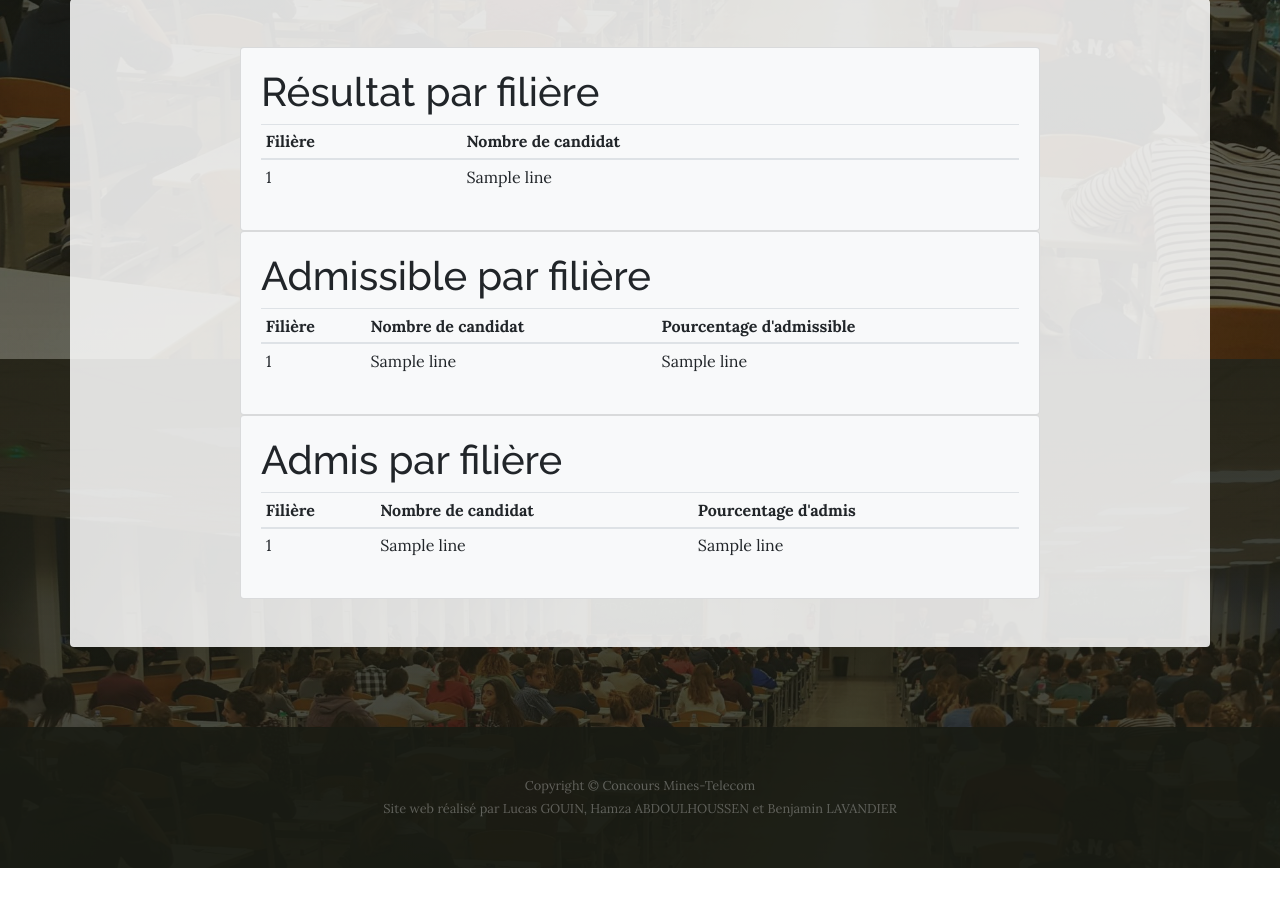
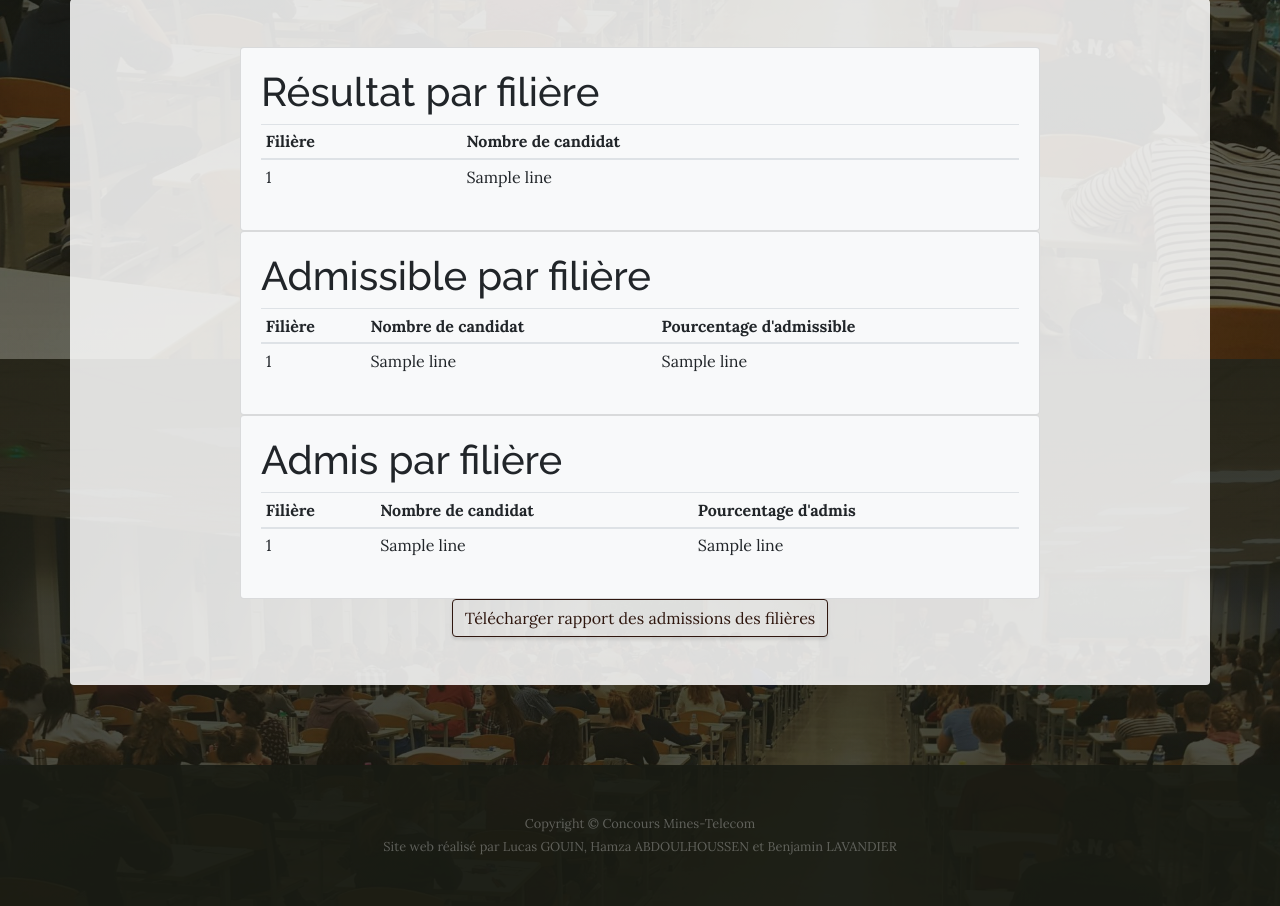
Before and after one commit to Hamza-ABDOULHOUSSEN/website_exam_result, a Flask app: template site_web/templates/results.html in a window 1280 px wide. Shown: the part 441-1347 px from the top of the page. Before the commit the page ends 1309 px from the top, so only its background shows below. Run offline with Flask 2, Linux system fonts and the light colour scheme; the template is opened without the code that fills it: most values are stand-ins (such as "Sample title", 1, 10 or a date in 2020); some libraries are stand-ins or nearby versions.

Commit message:
ajout du téléchargement du rapport de cette page

```diff
--- a/site_web/templates/results.html
+++ b/site_web/templates/results.html
@@ -27,7 +27,7 @@
 
 <section class="page-section">
     <div class="container bg-faded p-5 rounded mr-auto">
-        <div class="row">
+        <div class="row" id="resultat_filiere">
 
             <div class="card bg-light mx-auto" style="width: 50rem;">
                 <div class="card-body">
@@ -96,6 +96,11 @@
                 </div>
             </div>
         </div>
+        <div class="text-center">
+            <input class="btn btn-outline-secondary" type="button"
+                   value="Télécharger rapport des admissions des filières"
+                   onclick="download('resultat_filiere')">
+        </div>
     </div>
 </section>
 
@@ -105,6 +110,7 @@
 <script src="https://code.jquery.com/jquery-3.5.1.min.js"></script>
 <script src="https://cdn.jsdelivr.net/npm/bootstrap@4.6.0/dist/js/bootstrap.bundle.min.js"></script>
 <!-- Core theme JS-->
+<script src="{{ url_for('static',filename='js/bootstrap.js') }}"></script>
 <script src="{{ url_for('static',filename='js/scripts.js') }}"></script>
 
 </body>
```
